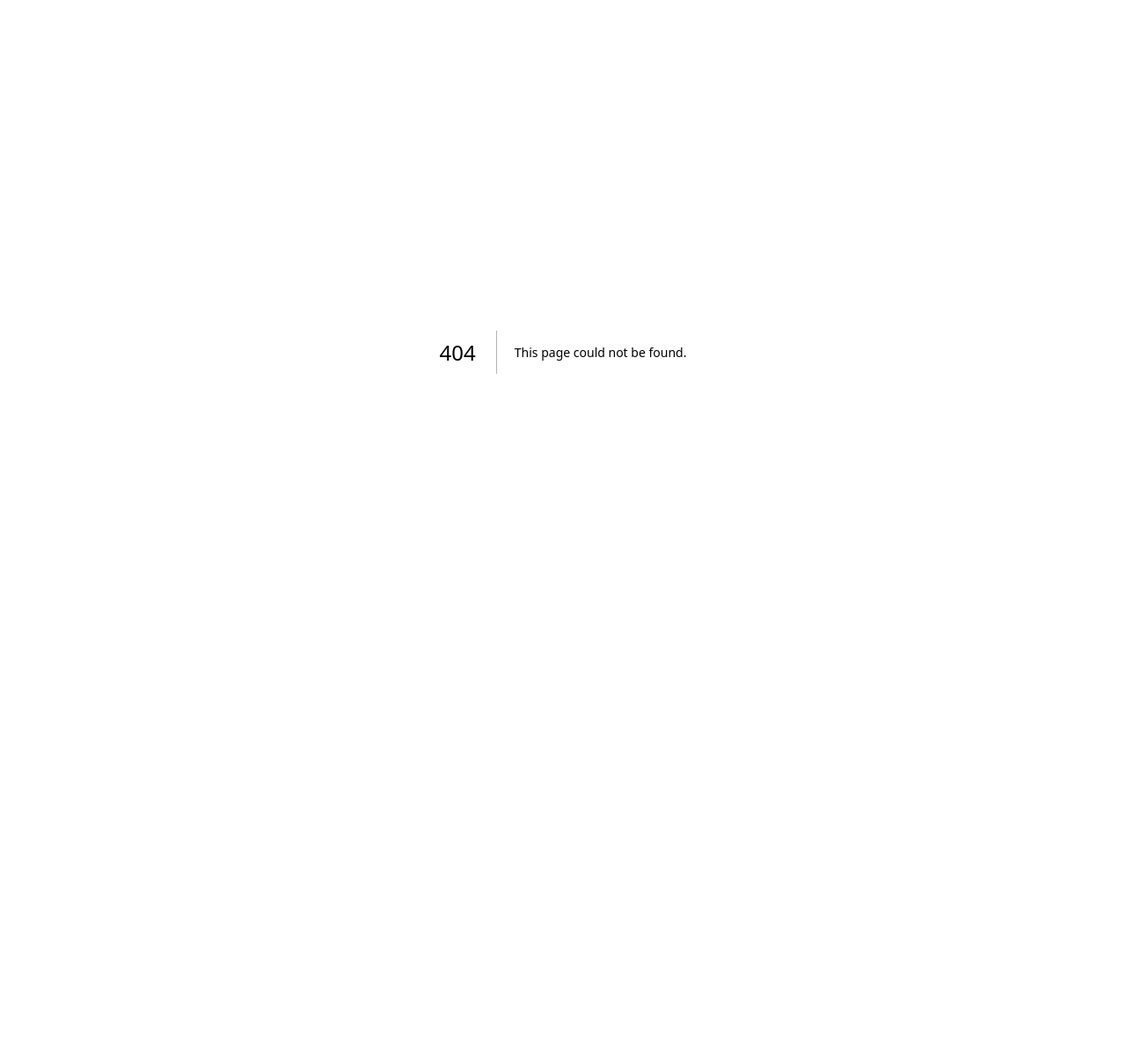
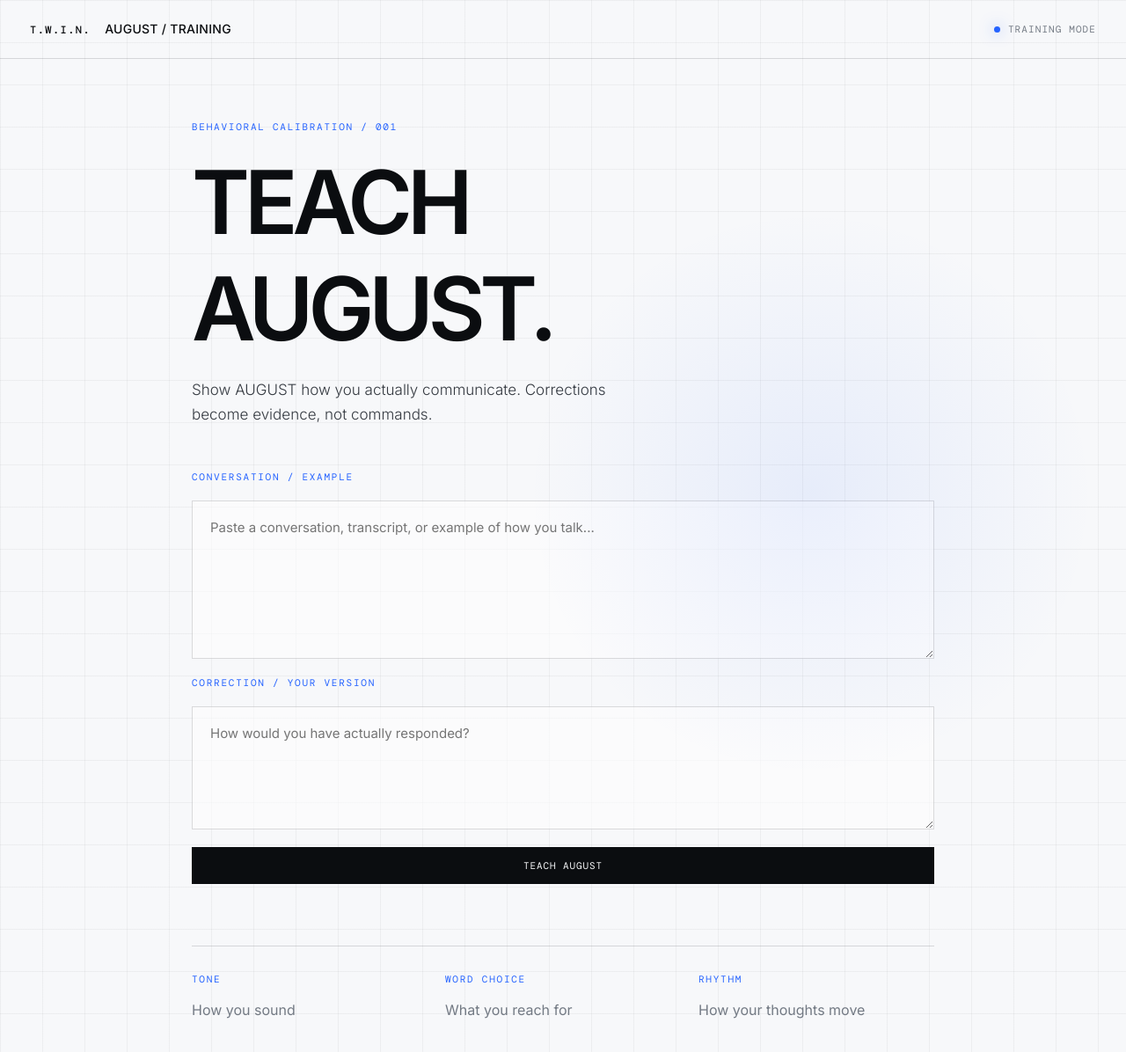
Before and after one commit to neener-star/ChatGPT, a Next.js app: page /training in a window 1280 px wide. Before the commit this address had no page. Shown: the top 1196 px of the page at 88% size. Before the commit the page ends 800 px from the top, so only its background shows below. Built offline with nearby package versions, Linux system fonts and the light colour scheme; a web font is replaced by a local one.

Commit message:
Add first AUGUST Training Page

```diff
--- /dev/null
+++ b/app/training/page.tsx
@@ -0,0 +1,35 @@
+"use client";
+
+import { useState } from "react";
+
+export default function TrainingPage() {
+  const [example, setExample] = useState("");
+  const [correction, setCorrection] = useState("");
+  const [saved, setSaved] = useState(false);
+
+  return (
+    <main className="august-shell">
+      <header className="topbar">
+        <div className="brand"><span className="brand-mark">T.W.I.N.</span><span className="brand-name">AUGUST / TRAINING</span></div>
+        <div className="system-state"><span className="state-dot" /> TRAINING MODE</div>
+      </header>
+      <section style={{ maxWidth: 900, margin: "0 auto", padding: "70px 28px" }}>
+        <div className="eyebrow">BEHAVIORAL CALIBRATION / 001</div>
+        <h1 style={{ fontSize: "clamp(48px, 8vw, 100px)", letterSpacing: "-.06em", margin: "18px 0" }}>TEACH<br />AUGUST.</h1>
+        <p className="subtitle">Show AUGUST how you actually communicate. Corrections become evidence, not commands.</p>
+
+        <div style={{ display: "grid", gap: 20, marginTop: 50 }}>
+          <label className="eyebrow">CONVERSATION / EXAMPLE</label>
+          <textarea value={example} onChange={(e) => setExample(e.target.value)} placeholder="Paste a conversation, transcript, or example of how you talk..." style={{ minHeight: 180, padding: 20, border: "1px solid var(--line)", background: "rgba(255,255,255,.55)", font: "15px Inter", resize: "vertical" }} />
+          <label className="eyebrow">CORRECTION / YOUR VERSION</label>
+          <textarea value={correction} onChange={(e) => setCorrection(e.target.value)} placeholder="How would you have actually responded?" style={{ minHeight: 140, padding: 20, border: "1px solid var(--line)", background: "rgba(255,255,255,.55)", font: "15px Inter", resize: "vertical" }} />
+          <button className="action primary" onClick={() => setSaved(true)}>{saved ? "EXAMPLE QUEUED" : "TEACH AUGUST"}</button>
+        </div>
+
+        <div style={{ marginTop: 70, paddingTop: 30, borderTop: "1px solid var(--line)", display: "grid", gridTemplateColumns: "repeat(3, 1fr)", gap: 20 }}>
+          {[["TONE", "How you sound"], ["WORD CHOICE", "What you reach for"], ["RHYTHM", "How your thoughts move"]].map(([title, text]) => <div key={title}><div className="eyebrow">{title}</div><p style={{ color: "var(--muted)", lineHeight: 1.5 }}>{text}</p></div>)}
+        </div>
+      </section>
+    </main>
+  );
+}
```
